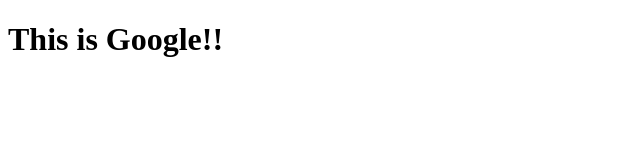
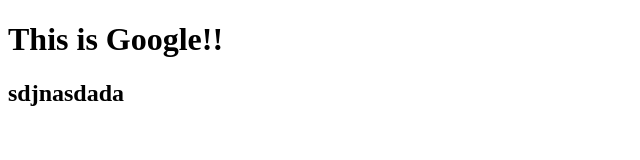
Before and after one commit to TreeMarch/google-clone, a plain HTML site: page index.html in a window 1280 px wide. Shown: the whole page, without its empty margins (0-640 px from the left). Drawn offline with Linux system fonts and the light colour scheme.

Commit message:
third commit

```diff
--- a/index.html
+++ b/index.html
@@ -8,6 +8,7 @@
   <body>
     <div class="container">
       <h1>This is Google!!</h1>
+      <h2>sdjnasdada</h2>
     </div>
   </body>
 </html>
```
